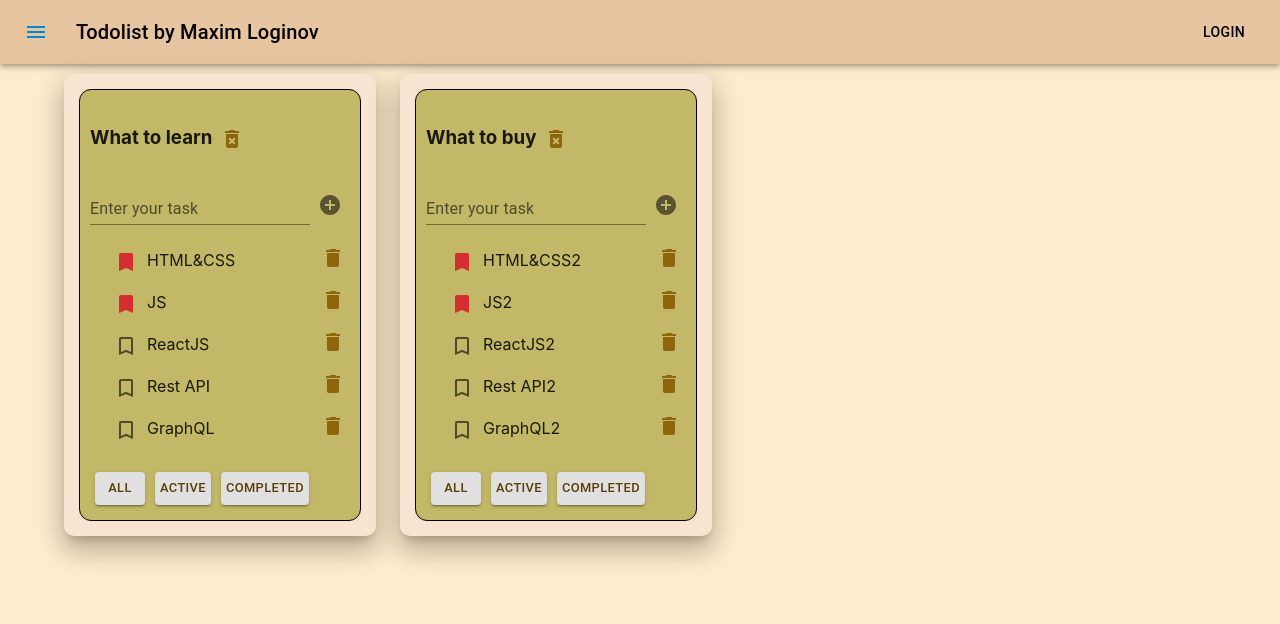
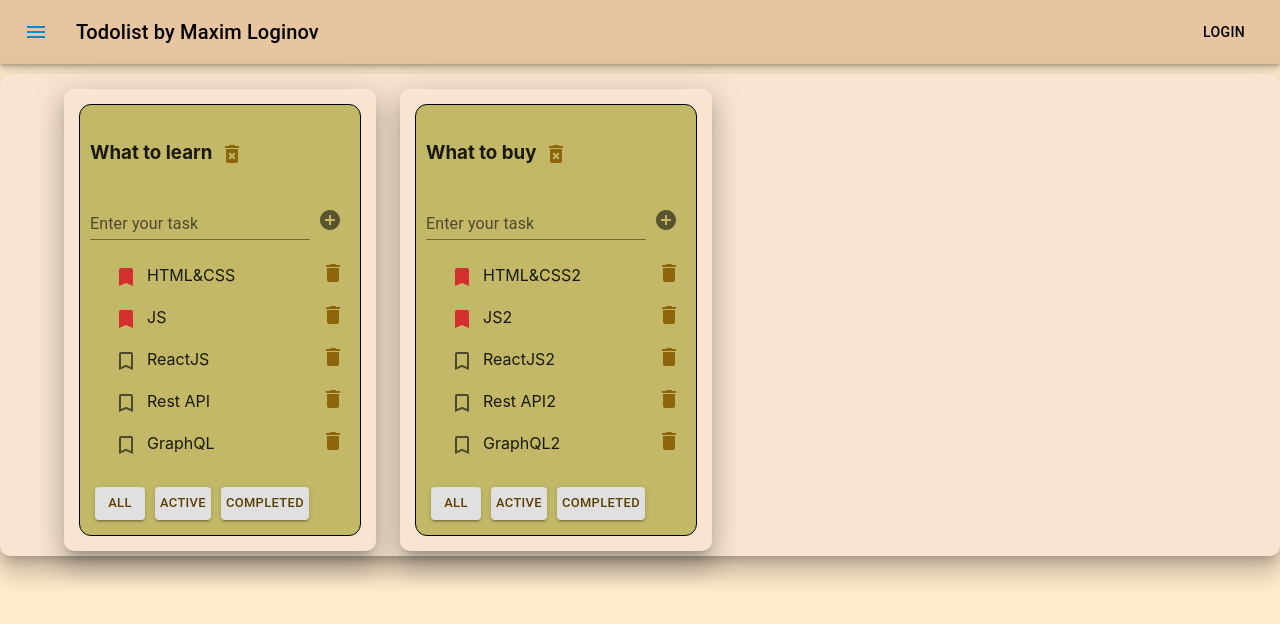
Before and after one commit to lgnvmaksim/ToDoList, a React (Create React App) app: page / in a window 1280 px wide. Shown: the top 624 px of the page. Built offline with nearby package versions, Linux system fonts and the light colour scheme.

Commit message:
create: addTask, filteredTask, removeTask

```diff
--- a/package.json
+++ b/package.json
@@ -18,7 +18,10 @@
     "axios": "^1.3.4",
     "react": "^18.2.0",
     "react-dom": "^18.2.0",
+    "react-redux": "^8.0.5",
     "react-scripts": "5.0.1",
+    "redux": "^4.2.1",
+    "redux-thunk": "^2.4.2",
     "typescript": "^4.4.2",
     "web-vitals": "^2.1.0"
   },
--- a/src/App.tsx
+++ b/src/App.tsx
@@ -1,9 +1,7 @@
-import React from 'react';
+import React, {useReducer} from 'react';
 import {v1} from "uuid";
 import {Todolist} from "./Components/Todolist/Todolist";
-import {TaskMainType, TodolistMainType} from "./api";
 import AppBar from '@mui/material/AppBar';
-import Box from '@mui/material/Box';
 import Toolbar from '@mui/material/Toolbar';
 import Typography from '@mui/material/Typography';
 import Button from '@mui/material/Button';
@@ -12,11 +10,10 @@ import MenuIcon from '@mui/icons-material/Menu';
 import Container from "@mui/material/Container";
 import Grid from "@mui/material/Grid";
 import Paper from "@mui/material/Paper";
+import {addTaskAC, removeTaskAC, taskReducer} from "./reducers/taskReducer";
+import {filteredTaskAC, todolistReducer} from "./reducers/todolistReducer";
+import {FilteredType} from "./api";
 
-
-type TaskKeyType = {
-    [key: string]: TaskMainType[]
-}
 
 export const App = () => {
 
@@ -24,12 +21,12 @@ export const App = () => {
     let todolistID2 = v1()
 
 
-    const todolists: TodolistMainType[] = [
-        {id: todolistID1, title: 'What to learn'},
-        {id: todolistID2, title: 'What to buy'},
+    const [todolists, todoDispatch] =  useReducer(todolistReducer ,[
+            {id: todolistID1, title: 'What to learn', filter: 'all'},
+            {id: todolistID2, title: 'What to buy', filter: 'all'},
         ]
-
-    const tasks: TaskKeyType = {
+    )
+    const [tasks, taskDispatch]  = useReducer(taskReducer,{
         [todolistID1]: [
             {id: v1(), title: "HTML&CSS", completed: true},
             {id: v1(), title: "JS", completed: true},
@@ -44,11 +41,24 @@ export const App = () => {
             {id: v1(), title: "Rest API2", completed: false},
             {id: v1(), title: "GraphQL2", completed: false},
         ]
-    };
+    })
+
+    const removeTask = (todoId: string, taskId: string) => {
+        taskDispatch(removeTaskAC(todoId, taskId))
+    }
+
+    const filteredTask = (todoId: string, filter: FilteredType) => {
+        todoDispatch(filteredTaskAC(todoId, filter))
+    }
+
+    const addTask = (todoId: string, newTitle: string) => {
+        taskDispatch(addTaskAC(todoId, newTitle))
+    }
+
 
 
     return <div style={{'height': '100vh', 'backgroundColor': 'blanchedalmond'}}>
-        <AppBar position="static" color={'transparent'} style={{'backgroundColor': '#e7c5a0'}} >
+        <AppBar position="static" color={'transparent'} style={{'backgroundColor': '#e7c5a0'}}>
             <Toolbar>
                 <IconButton
                     size="large"
@@ -65,26 +75,52 @@ export const App = () => {
                 <Button color="inherit">Login</Button>
             </Toolbar>
         </AppBar>
-        <div /*style={{'display': 'flex', 'padding': '10px', }}*/>
+        <Paper style={{'padding': '5px', 'marginTop': '10px', 'borderRadius': '10px', 'backgroundColor': '#f8e4d0'}}
+               elevation={16}>
+            <div>
                 <Container>
                     <Grid container spacing={3}>
-                    {todolists.map(el =>
+                        {todolists.map(el => {
+                                let filteredTasks = tasks[el.id]
+                                if (el.filter === 'active') {
+                                    filteredTasks = tasks[el.id].filter(f => !f.completed)
+                                }
+                                if (el.filter === 'completed') {
+                                    filteredTasks = tasks[el.id].filter(f => f.completed)
+                                }
+                            return (
                                 <Grid item>
-                            <Paper style={{'padding': '5px', 'marginTop': '10px', 'borderRadius': '10px', 'backgroundColor': '#f8e4d0'}} elevation={16} >
+                                    <Paper style={{
+                                        'padding': '5px',
+                                        'marginTop': '10px',
+                                        'borderRadius': '10px',
+                                        'backgroundColor': '#f8e4d0'
+                                    }} elevation={16}>
+
+
                                         <Todolist
                                             key={el.id}
                                             todoId={el.id}
-                                    tasks={tasks[el.id]}
+                                            tasks={filteredTasks}
                                             title={el.title}
+                                            removeTask={removeTask}
+                                            filter={el.filter}
+                                            filteredTask={filteredTask}
+                                            addTask={addTask}
                                         />
                                     </Paper>
-
                                 </Grid>
                             )}
+                            )
+                        }
+
+
                     </Grid>
                 </Container>
 
             </div>
+        </Paper>
+
 
     </div>
 }
--- a/src/Components/Todolist/Todolist.tsx
+++ b/src/Components/Todolist/Todolist.tsx
@@ -1,5 +1,5 @@
 import s from './Todolist.module.css'
-import {TaskMainType} from "../../api";
+import {FilteredType, TaskMainType} from "../../api";
 import Button from '@mui/material/Button';
 import DeleteIcon from '@mui/icons-material/Delete'
 import IconButton from '@mui/material/IconButton'
@@ -9,26 +9,29 @@ import TextField from '@mui/material/TextField';
 import Checkbox from '@mui/material/Checkbox';
 import BookmarkBorderIcon from '@mui/icons-material/BookmarkBorder';
 import BookmarkIcon from '@mui/icons-material/Bookmark';
+import {useState} from "react";
 
-type FilteredType = 'all' | 'active' | 'completed'
 
 type TodolistType = {
     tasks: TaskMainType[]
     title: string
     todoId: string
-    filter?: FilteredType
+    filter: FilteredType
+    removeTask: (todoId: string, taskId: string) => void
+    filteredTask: (todoId: string, filter: FilteredType) => void
+    addTask: (todoId: string, newTitle: string) => void
+
 }
 
 
-export const Todolist = ({tasks, title, todoId, filter}: TodolistType) => {
+export const Todolist = ({tasks, title, todoId, removeTask, filteredTask, addTask}: TodolistType) => {
+    const [text, setText] = useState('')
 
-
-    let filteredTasks = tasks
-    if (filter === 'active') {
-        filteredTasks.filter(f => !f.completed)
-    }
-    if (filter === 'completed') {
-        filteredTasks.filter(f => f.completed)
+    const addTaskHandler = () => {
+        if (text.trim() !== '') {
+            addTask(todoId, text.trim())
+            setText('')
+        }
     }
 
     return <div className={s.todolist}>
@@ -39,15 +42,18 @@ export const Todolist = ({tasks, title, todoId, filter}: TodolistType) => {
             </IconButton>
         </h3>
         <div style={{'display': "flex", 'alignItems': 'flex-end'}}>
-            <TextField id="outlined-basic" label="Enter your task" variant="standard" margin={'none'}/>
-            <IconButton title={'Add todolist'}>
+            <TextField id="outlined-basic" label="Enter your task" variant="standard" margin={'none'}
+                       autoComplete={'off'}
+                       value={text}
+                       onChange={(e) => setText(e.currentTarget.value)}/>
+            <IconButton title={'Add todolist'} onClick={addTaskHandler}>
                 <AddCircleIcon/>
             </IconButton>
         </div>
 
         <ul style={{'paddingLeft': '15px'}}>
-            {tasks.map(el => {
-                return (
+            {tasks.map(el =>
+                (
                     <li key={el.id} style={{'listStyleType': 'none'}}>
                         <div style={{'display': 'flex', 'justifyContent': 'space-between'}}>
                             <div>
@@ -55,29 +61,34 @@ export const Todolist = ({tasks, title, todoId, filter}: TodolistType) => {
                                     icon={<BookmarkBorderIcon/>}
                                     checkedIcon={<BookmarkIcon/>}
                                     checked={el.completed}
-                                color={'error'}/>
+                                    color={'error'}/>
                                 <span>{el.title}</span>
                             </div>
                             <div>
-                                <IconButton aria-label="delete" title={'Remove task'} style={removeButtonStyle}
-                                            size={'small'}>
+                                <IconButton aria-label="delete"
+                                            title={'Remove task'}
+                                            style={removeButtonStyle}
+                                            size={'small'}
+                                            onClick={() => removeTask(todoId, el.id)}>
                                     <DeleteIcon/>
                                 </IconButton>
                             </div>
                         </div>
                     </li>
-                )
-            })}
+                ))}
         </ul>
 
 
         <div>
             <Button variant="contained" color='inherit' className={s.buttonFilter}
-                    style={buttonFilteredStyle} title={'All tasks'}>All</Button>
+                    style={buttonFilteredStyle} title={'All tasks'}
+                    onClick={() => filteredTask(todoId, 'all')}>All</Button>
             <Button variant="contained" color='inherit' className={s.buttonFilter}
-                    style={buttonFilteredStyle} title={'Only active task'}>Active</Button>
+                    style={buttonFilteredStyle} title={'Only active task'}
+                    onClick={() => filteredTask(todoId, 'active')}>Active</Button>
             <Button variant="contained" color='inherit' className={s.buttonFilter}
-                    style={buttonFilteredStyle} title={'Completed tasks'}>Completed</Button>
+                    style={buttonFilteredStyle} title={'Completed tasks'}
+                    onClick={() => filteredTask(todoId, 'completed')}>Completed</Button>
         </div>
     </div>
 }
--- a/src/api.ts
+++ b/src/api.ts
@@ -10,11 +10,14 @@ const instance = axios.create(
     }
 )
 
+export type FilteredType = 'all' | 'active' | 'completed'
+
 export type TodolistMainType={
     id: string,
     title: string,
     addedDate?:string
     order?: number
+    filter: FilteredType
 }
 
 type ResponseType<T={}>={
--- /dev/null
+++ b/src/reducers/taskReducer.ts
@@ -0,0 +1,37 @@
+import {TaskMainType} from "../api";
+import {v1} from "uuid";
+
+export type TaskKeyType = {
+    [key: string]: TaskMainType[]
+}
+
+
+// const initialState: TaskKeyType = {}
+
+export const taskReducer = (state: TaskKeyType, action: ActionTaskType) => {
+    switch (action.type) {
+        case "REMOVE-TASK": {
+            return {...state, [action.todoId]: state[action.todoId].filter(f => f.id !== action.taskId)}
+        }
+        case "ADD-TASK":{
+            let newTask = {id: v1(), title: action.newTitle, completed: true}
+            return {
+                ...state, [action.todoId]: [newTask, ...state[action.todoId]]
+        }}
+        default:
+            return state
+    }
+}
+
+export const removeTaskAC = (todoId: string, taskId: string) => ({type: 'REMOVE-TASK', todoId, taskId} as const)
+export const addTaskAC = (todoId: string,  newTitle: string) => ({
+    type: 'ADD-TASK', todoId,  newTitle
+} as const)
+export const changeCompletedTaskAC = (todoId: string,  taskId: string, completed: boolean) => ({
+    type: 'ADD-TASK', todoId,  taskId, completed
+} as const)
+
+
+type ActionTaskType =
+    ReturnType<typeof removeTaskAC>
+    | ReturnType<typeof addTaskAC>
--- /dev/null
+++ b/src/reducers/todolistReducer.tsx
@@ -0,0 +1,16 @@
+import {FilteredType, TodolistMainType} from "../api";
+
+
+export const todolistReducer = (state: TodolistMainType[], action: ActionTodolistType) => {
+    switch (action.type){
+        case "FILTERED-TASK":{
+            return  state.map(el=>el.id===action.todoId ? {...el, filter: action.filter} : el)
+        }
+        default: return state
+    }
+}
+
+export const filteredTaskAC = (todoId: string, filter: FilteredType) => ({type: 'FILTERED-TASK', todoId, filter} as const)
+
+type ActionTodolistType =
+    ReturnType<typeof filteredTaskAC>
```
Also changed, not shown: src/store.ts (added, +21 -0 lines), 1 other file (tests, documents, lock files or other folders). Lines whose indentation alone changed are shown as unchanged.
